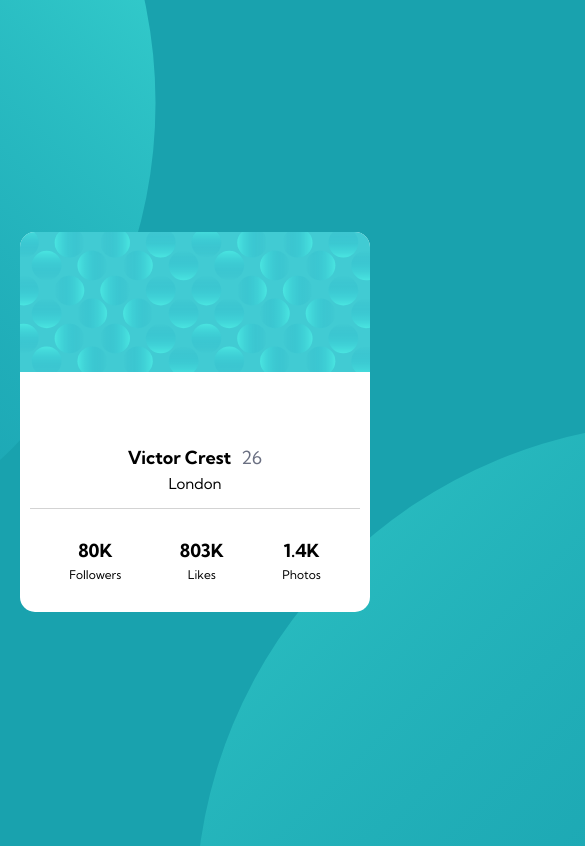
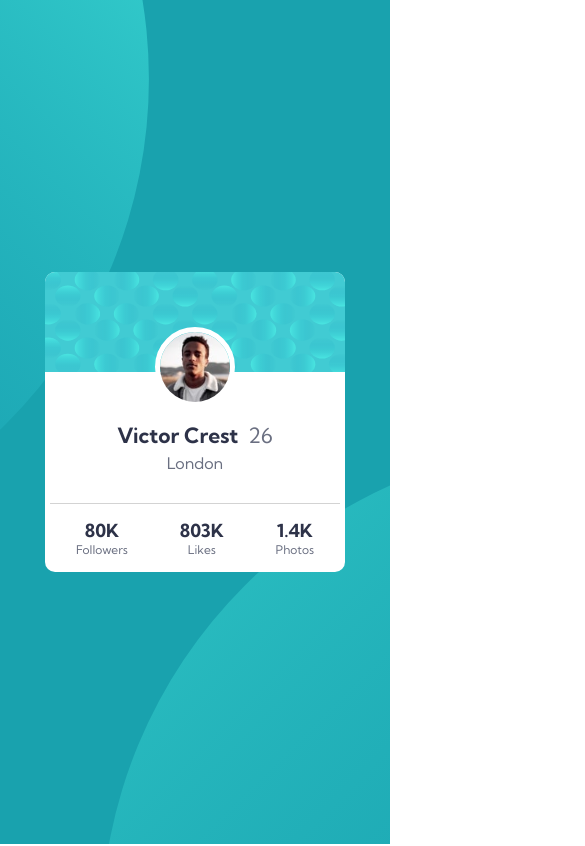
Before and after one commit to jeanD1300/Challenge_-ProfileCard, a plain HTML site: page index.html in a window 390 px wide. Shown: the top 846 px of the page, 585 px wide, since content can reach past the window. Drawn offline with Linux system fonts and the light colour scheme.

Commit message:
mobile version

```diff
--- a/index.html
+++ b/index.html
@@ -16,24 +16,19 @@
   </head>
   <body>
     <div class="background">
-      <div class="images">
-        <img class="image1" src="/images/bg-pattern-top.svg" alt="" />
-        <img class="image2" src="/images/bg-pattern-bottom.svg" alt="" />
 
       <div class="profileCard">
-          <div class="profileBg">
+        <div class="profile-background">
           <img src="/images/bg-pattern-card.svg" alt="" />
+          <img src="/images/image-victor.jpg" alt="" />
         </div>
-          <div class="profileInfo">
-            <img src="/images/image-victor.jpg" alt="" />
-            <div>
-              <h2>Victor Crest</h2>
-              <h2 class="age">26</h2>
+
+        <div class="profile-name">
+          <h3>Victor Crest</h3>
+          <span> <h3>26</h3></span>
         </div>
-            <p>London</p>
-          </div>
-          <div>
-          </div>
+        <div class="profile-city">London</div>
+
         <div class="follower">
           <div class="stats">
             <h1>80K</h1>
@@ -49,6 +44,9 @@
           </div>
         </div>
       </div>
+      <div class="imageBackground">
+        <img src="/images/bg-pattern-top.svg" alt="" />
+        <img src="/images/bg-pattern-bottom.svg" alt="" />
       </div>
     </div>
 
--- a/style.css
+++ b/style.css
@@ -1,91 +1,99 @@
 @import url("https://fonts.googleapis.com/css2?family=Kumbh+Sans:wght@400;700&display=swap");
-
 * {
-  font-family: "Kumbh Sans", sans-serif;
   margin: 0;
   padding: 0;
   box-sizing: border-box;
+  font-family: "Kumbh Sans", sans-serif;
 }
-body {
+.background {
   background-color: hsl(185, 75%, 39%);
   height: 100vh;
   overflow: hidden;
-}
-.images {
+  justify-content: center;
   display: flex;
   align-items: center;
-  justify-content: center;
-  min-height: 100vh;
-
 }
-.image1,
-.image2 {
-  position: absolute;
-  z-index: -1;
-}
-.image1 {
-  bottom: 30%;
-  right: 60%;
-}
-.image2 {
-  top: 50%;
-  left: 50%;
-}
-.profileCard {
-  overflow: hidden;
-  background-color: rgb(255, 255, 255);
-  width: 350px;
-  height: 380px;
-  border-radius: 15px;
+.profile-background {
   display: flex;
   flex-direction: column;
   justify-content: center;
   align-items: center;
 }
-.profileInfo img {
+.profile-background img:first-child {
+  width: 300px;
+  height: 100px;
+  margin-bottom: -45px;
+}
+
+.profile-background img:last-child {
   border-radius: 50%;
-  position: absolute;
-  z-index: 1;
-  bottom: 350px;
-  left: 710px;
   border: 5px solid white;
+  width: 80px;
+  height: 80px;
 }
-.profileBg {
-  height: 100%;
+.profileCard {
+  display: flex;
+  flex-direction: column;
+  align-items: center;
+  background-color: white;
+  border-radius: 10px;
+  overflow: hidden;
+  text-align: center;
+  height: 300px;
+  width: 300px;
+  z-index: 20;
 }
-.profileInfo div {
+.profile-name {
   display: flex;
-  justify-content: space-between;
-  padding-bottom: 5px;
+  color: hsl(229, 23%, 23%);
+  font-size: 18px;
+  margin-top: 15px;
 }
-.profileInfo h2 {
-  font-size: 18px;
-}
-.profileInfo .age {
+.profile-name span h3 {
   color: hsl(227, 10%, 46%);
+  margin-left: 10px;
   font-weight: 400;
-  margin-left: 10px;
-}
-.profileInfo {
-  margin-bottom: 15px;
-  text-align: center;
-  font-size: 15px;
 }
 .follower {
+    text-align: center;
+  border-top: 1px solid lightgray;
   display: flex;
-  border-top: 1px solid lightgray;
-  width: 330px;
-  text-align: center;
   justify-content: space-around;
-  padding: 30px 10px;
+  padding-bottom: 10px;
+  width: 290px;
+  margin-top: 30px;
 }
-.stats {
-  padding: 0px 10px;
+.profile-image img {
+  border-radius: 50%;
+  border: 5px solid red;
 }
-.stats h1 {
-  font-size: 18px;
+.profile-city{
+    color: hsl(227, 10%, 46%);
+    margin-top: 5px;
 }
-.stats p {
-  padding-top: 5px;
-  font-size: 12px;
+.stats h1{
+    font-size: 18px;
+    color: hsl(229, 23%, 23%);
+    padding: 15px 0 0 0;
 }
+.stats p{
+    font-size: 12px;
+    color: hsl(227, 10%, 46%);
+}
+
+.imageBackground {
+    position: relative;
+}
+
+
+.imageBackground img:first-child {
+    position: absolute;
+    transform: translate(-120%, -833px)
+}
+
+
+.imageBackground img:last-child {
+    position: absolute;
+    transform: translate(-25%, 20px);
+    /* transform: translateX(-1000px); */
+}
```
Lines whose indentation alone changed are shown as unchanged.
